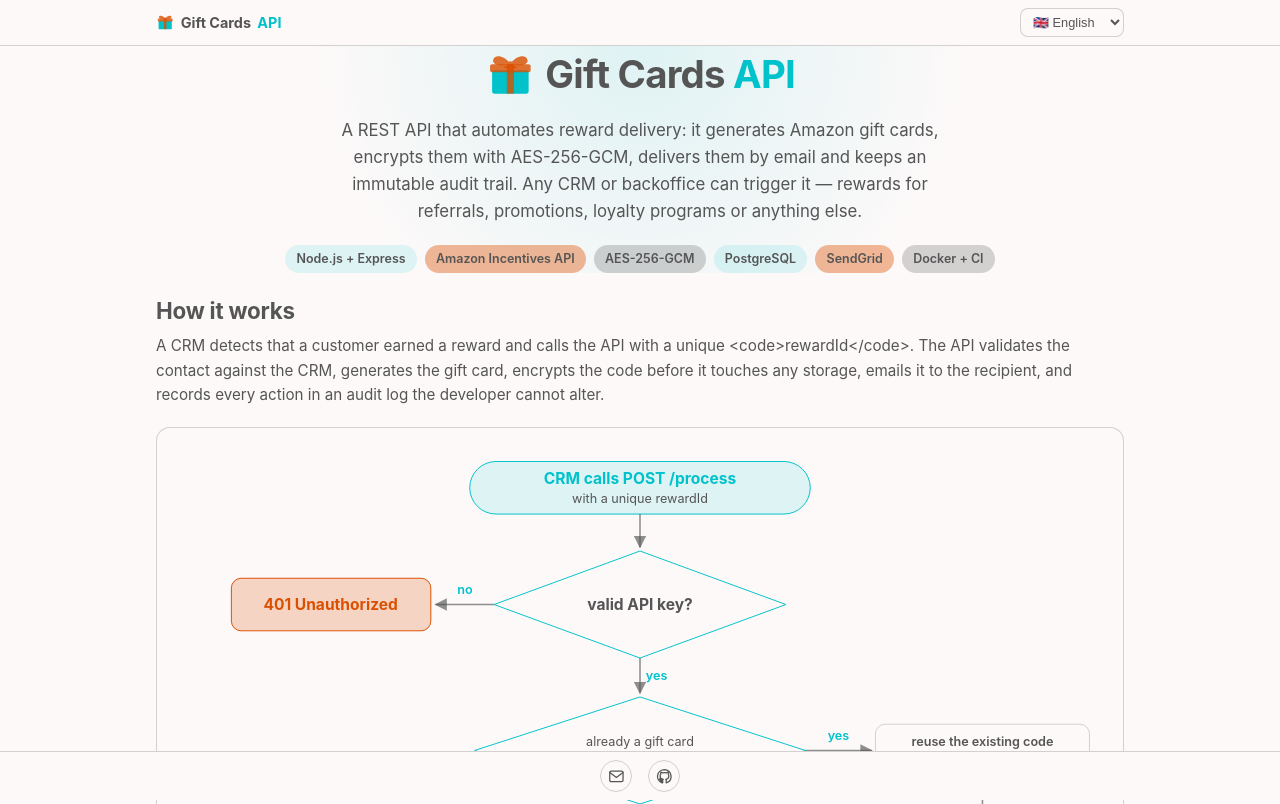
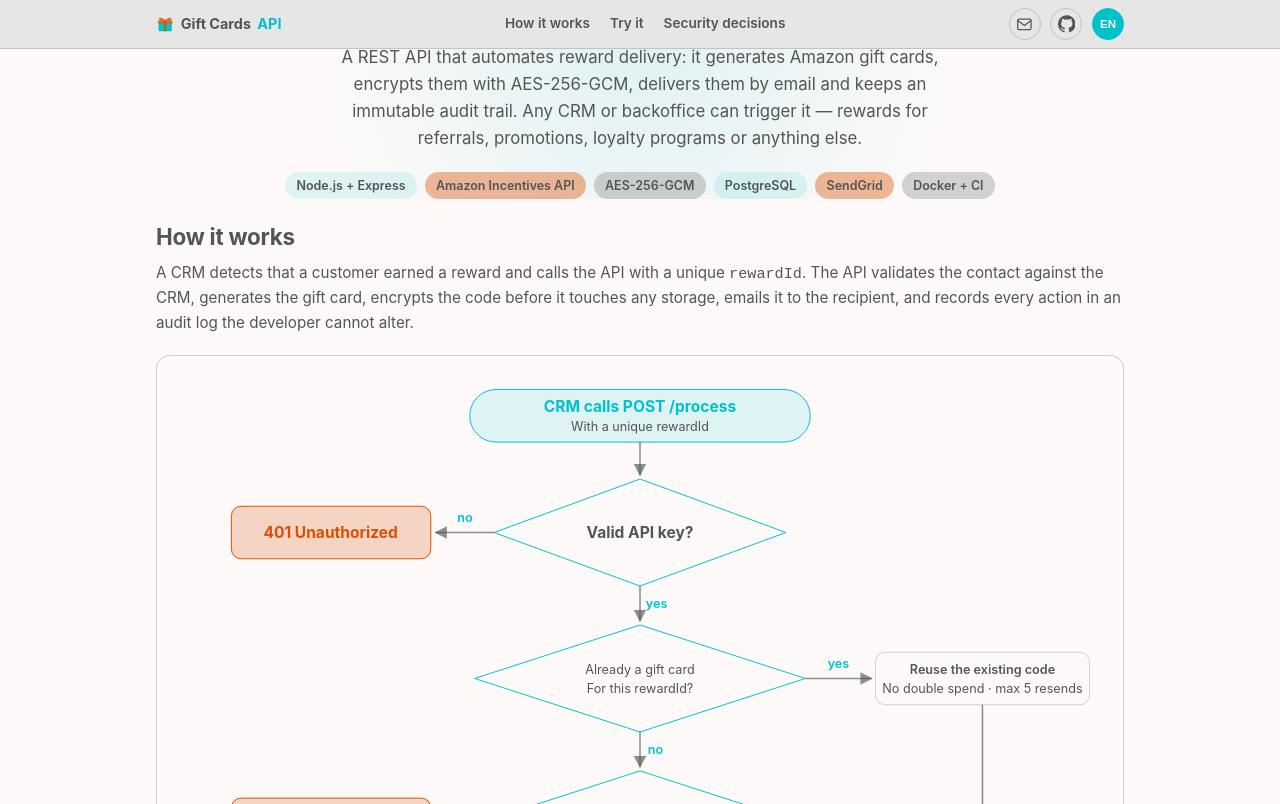
Before and after one commit to claudiavas/gift-cards-api-demo, a website: page public/index.html in a window 1280 px wide. Shown: the top 804 px of the page. Drawn offline with Linux system fonts and the light colour scheme; no server answers.

Commit message:
feat: header/footer gris, iconos circulares, menú de navegación y ajustes de UI
- Header/footer con fondo gris, iconos de email/GitHub como círculos
- Icono de GitHub corregido (path SVG estaba malformado)
- Selector de idioma como círculo único intercambiable EN/ES
- Eliminado título redundante "Gift Cards API" del header
- Añadido menú de navegación (How it works / Try it / Security decisions)
- Más aire en el hero
- Textos del diagrama de flujo en mayúscula inicial
- Fix bug: how.sub y hdr.tagline usaban data-i18n en vez de data-i18n-html

```diff
--- a/public/index.html
+++ b/public/index.html
@@ -64,11 +64,14 @@
   }
   .wrap { max-width: 1000px; margin: 0 auto; padding: 0 1rem; }
 
-  body { padding-top: 2.75rem; padding-bottom: 2.75rem; }
+  body { padding-top: 2.75rem; }
 
   .topbar, .bottombar {
     position: fixed; left: 0; right: 0; z-index: 60;
-    background: var(--bg); border-color: var(--border);
+    background: #e6e6e6; border-color: var(--border);
+  }
+  @media (prefers-color-scheme: dark) {
+    .topbar, .bottombar { background: #3c3c3c; }
   }
   .topbar { top: 0; border-bottom: 1px solid var(--border); }
   .bottombar { bottom: 0; border-top: 1px solid var(--border); }
@@ -79,10 +82,24 @@
   .topbar .brand { display: flex; align-items: center; gap: 0.4rem; font-weight: 700; font-size: 0.9rem; }
   .topbar .brand svg { width: 1.15rem; height: 1.15rem; flex: 0 0 auto; }
   .topbar .brand span { color: var(--accent); }
-  #langSelect {
-    width: auto; padding: 0.3rem 0.5rem; font-size: 0.8rem; border-radius: 8px;
-    border: 1px solid var(--border); background: var(--bg); color: var(--text); cursor: pointer;
+  .topbar-nav { display: flex; align-items: center; gap: 1.25rem; }
+  .topbar-nav a {
+    color: var(--text); text-decoration: none; font-size: 0.85rem; font-weight: 600;
+    transition: color 0.2s;
   }
+  .topbar-nav a:hover { color: var(--accent); }
+  @media (max-width: 720px) {
+    .topbar-nav { display: none; }
+  }
+  .lang-toggle { display: flex; align-items: center; gap: 0.4rem; }
+  .lang-circle {
+    display: inline-flex; align-items: center; justify-content: center;
+    width: 2rem; height: 2rem; border-radius: 50%; font-size: 0.72rem; font-weight: 700;
+    color: var(--text); border: 1px solid var(--border); background: transparent;
+    cursor: pointer; transition: border-color 0.2s, color 0.2s, background 0.2s;
+  }
+  .lang-circle:hover { border-color: var(--accent); color: var(--accent); }
+  .lang-circle.active { background: var(--accent); color: var(--bg); border-color: var(--accent); }
   .bottombar .wrap { justify-content: center; gap: 1rem; }
   .icon-link {
     display: inline-flex; align-items: center; justify-content: center;
@@ -91,14 +108,11 @@
   }
   .icon-link:hover { border-color: var(--accent); color: var(--accent); }
   .icon-link svg { width: 1.05rem; height: 1.05rem; stroke: currentColor; fill: none; stroke-width: 1.8; stroke-linecap: round; stroke-linejoin: round; }
+  .icon-link.github svg { fill: currentColor; stroke: none; width: 1.1rem; height: 1.1rem; }
 
-  header { padding: 1rem 0; text-align: center; background:
+  header { padding: 3.25rem 0 2.25rem; text-align: center; background:
     radial-gradient(circle at 50% 0%, var(--accent-soft) 0%, transparent 60%); }
-  header .title-row { display: flex; align-items: center; justify-content: center; gap: 0.6rem; }
-  header .gift-icon { width: 3.17rem; height: 3.17rem; flex: 0 0 auto; display: block; }
-  header h1 { font-size: 2.4rem; letter-spacing: -0.02em; margin: 0; }
-  header h1 span { color: var(--accent); }
-  header p.tagline { color: var(--text); margin: 0.75rem auto 0; font-size: 1.05rem; max-width: 640px; }
+  header p.tagline { color: var(--text); margin: 0 auto; font-size: 1.05rem; max-width: 640px; }
   .badges { display: flex; flex-wrap: wrap; gap: 0.5rem; justify-content: center; margin-top: 1.25rem; }
   .badge {
     font-size: 0.78rem; font-weight: 600; padding: 0.25rem 0.7rem; border-radius: 99px;
@@ -214,7 +228,10 @@
   .sec-icon { width: 1.1rem; height: 1.1rem; flex: 0 0 auto; stroke: #555555; fill: none; stroke-width: 2; stroke-linecap: round; stroke-linejoin: round; }
   .sec-item p { font-size: 0.82rem; color: var(--text); }
 
-  footer { border-top: 1px solid var(--border); margin-top: 1.5rem; padding: 1rem 0; text-align: center; color: var(--text); font-size: 0.85rem; }
+  footer { background: #e6e6e6; border-top: 1px solid var(--border); margin-top: 1.5rem; padding: 1rem 0; text-align: center; color: var(--text); font-size: 0.85rem; }
+  @media (prefers-color-scheme: dark) {
+    footer { background: #3c3c3c; }
+  }
   footer a { color: var(--accent); text-decoration: none; }
 </style>
 </head>
@@ -237,41 +254,25 @@
       </svg>
       Gift Cards <span>API</span>
     </div>
-    <select id="langSelect" onchange="setLang(this.value)" aria-label="Language">
-      <option value="en">🇬🇧 English</option>
-      <option value="es">🇪🇸 Español</option>
-    </select>
-  </div>
-</div>
-
-<div class="bottombar">
-  <div class="wrap">
-    <a class="icon-link" href="mailto:claudia.vasquez.as@gmail.com" aria-label="Email" title="Email">
-      <svg viewBox="0 0 24 24"><rect x="2.5" y="4.5" width="19" height="15" rx="2"/><path d="M2.5 6.5L12 13.5l9.5-7"/></svg>
-    </a>
-    <a class="icon-link" href="https://github.com/claudiavas/gift-cards-api-demo" target="_blank" rel="noopener" aria-label="GitHub" title="GitHub">
-      <svg viewBox="0 0 24 24"><path d="M12 2.2a9.8 9.8 0 0 0-3.1 19.1c.5.1.7-.2.7-.5v-1.8c-2.7.6-3.3-1.3-3.3-1.3-.4-1.1-1-1.4-1-1.4-.9-.6.1-.6.1-.6 1 .1 1.5 1 1.5 1 .9 1.5 2.3 1.1 2.9.8.1-.6.3-1.1.6-1.3-2.2-.2-4.5-1.1-4.5-4.9 0-1.1.4-1.9 1-2.6-.1-.3-.4-1.3.1-2.7 0 0 .8-.3 2.7 1a9.4 9.4 0 0 1 4.9 0c1.9-1.3 2.7-1 2.7-1 .5 1.4.2 2.4.1 2.7.6.7 1 1.6 1 2.6 0 3.8-2.3 4.6-4.5 4.9.4.3.7.9.7 1.8v2.6c0 .3.2.6.7.5A9.8 9.8 0 0 0 12 2.2z"/></svg>
-    </a>
+    <nav class="topbar-nav">
+      <a href="#how" data-i18n="nav.how">How it works</a>
+      <a href="#try" data-i18n="nav.try">Try it</a>
+      <a href="#security" data-i18n="nav.security">Security decisions</a>
+    </nav>
+    <div style="display: flex; align-items: center; gap: 0.6rem;">
+      <a class="icon-link" href="mailto:claudia.vasquez.as@gmail.com" aria-label="Email" title="Email">
+        <svg viewBox="0 0 24 24"><rect x="2.5" y="4.5" width="19" height="15" rx="2"/><path d="M2.5 6.5L12 13.5l9.5-7"/></svg>
+      </a>
+      <a class="icon-link github" href="https://github.com/claudiavas/gift-cards-api-demo" target="_blank" rel="noopener" aria-label="GitHub" title="GitHub">
+        <svg viewBox="0 0 24 24"><path d="M12 .297c-6.63 0-12 5.373-12 12 0 5.303 3.438 9.8 8.205 11.385.6.113.82-.258.82-.577 0-.285-.01-1.04-.015-2.04-3.338.724-4.042-1.61-4.042-1.61-.546-1.387-1.333-1.756-1.333-1.756-1.09-.744.083-.729.083-.729 1.205.084 1.84 1.236 1.84 1.236 1.07 1.835 2.808 1.305 3.494.998.108-.776.417-1.305.76-1.605-2.665-.3-5.466-1.335-5.466-5.93 0-1.31.465-2.38 1.235-3.22-.135-.303-.54-1.523.105-3.176 0 0 1.005-.322 3.3 1.23.955-.266 1.98-.398 3-.403 1.02.005 2.045.137 3.005.403 2.28-1.552 3.285-1.23 3.285-1.23.645 1.653.24 2.873.12 3.176.765.84 1.23 1.91 1.23 3.22 0 4.61-2.805 5.625-5.475 5.92.42.36.81 1.096.81 2.22 0 1.606-.015 2.896-.015 3.286 0 .315.21.69.825.57C20.565 22.092 24 17.592 24 12.297c0-6.627-5.373-12-12-12"/></svg>
+      </a>
+      <button type="button" class="lang-circle active" id="langCircle" onclick="toggleLang()" aria-label="Toggle language">EN</button>
+    </div>
   </div>
 </div>
 
 <header class="wrap">
-  <div class="title-row">
-  <svg class="gift-icon" viewBox="0 0 100 100" role="img" aria-label="Gift box icon">
-    <rect x="14" y="42" width="72" height="46" rx="4" fill="#00c2cb"/>
-    <rect x="10" y="30" width="80" height="16" rx="4" fill="#db5000" opacity="0.8"/>
-    <rect x="43" y="30" width="14" height="58" fill="#db5000" opacity="0.8"/>
-    <g opacity="0.8">
-      <path d="M50,29 C 38,12 18,10 16,22 C 14,32 34,36 50,29 Z" fill="#db5000"/>
-      <path d="M50,29 C 62,12 82,10 84,22 C 86,32 66,36 50,29 Z" fill="#db5000"/>
-      <path d="M46,31 L36,37 L48,39 Z" fill="#db5000"/>
-      <path d="M54,31 L64,37 L52,39 Z" fill="#db5000"/>
-      <circle cx="50" cy="29" r="5" fill="#db5000"/>
-    </g>
-  </svg>
-  <h1>Gift Cards <span>API</span></h1>
-  </div>
-  <p class="tagline" data-i18n="hdr.tagline">
+  <p class="tagline" data-i18n-html="hdr.tagline">
     A REST API that automates reward delivery: it generates Amazon gift cards, encrypts them with
     AES-256-GCM, delivers them by email and keeps an immutable audit trail. Any CRM or backoffice
     can trigger it — rewards for referrals, promotions, loyalty programs or anything else.
@@ -288,9 +289,9 @@
 
 <main class="wrap">
 
-  <section>
+  <section id="how">
     <h2 data-i18n="how.title">How it works</h2>
-    <p class="sub" data-i18n="how.sub">
+    <p class="sub" data-i18n-html="how.sub">
       A CRM detects that a customer earned a reward and calls the API with a unique
       <code>rewardId</code>. The API validates the contact against the CRM, generates the gift card,
       encrypts the code before it touches any storage, emails it to the recipient, and records
@@ -392,7 +393,7 @@
     </div>
   </section>
 
-  <section>
+  <section id="try">
     <h2 data-i18n="try.title">Try it — walk the pipeline</h2>
     <p class="sub" data-i18n="try.sub">
       Press each step in order: each one opens a popup with the exact HTTP call and the server's live response.
@@ -474,7 +475,7 @@
     </div>
   </section>
 
-  <section>
+  <section id="security">
     <h2 data-i18n="sec.title">Security decisions</h2>
     <p class="sub" data-i18n="sec.sub">The design starts from one premise: a gift card code is bearer money, so neither the database, nor the logs, nor the developer should ever see one.</p>
     <div class="sec-grid">
@@ -520,20 +521,21 @@
   const TRANSLATIONS = {
     en: {
       'hdr.tagline': 'A REST API that automates reward delivery: it generates Amazon gift cards, encrypts them with AES-256-GCM, delivers them by email and keeps an immutable audit trail. Any CRM or backoffice can trigger it — rewards for referrals, promotions, loyalty programs or anything else.',
+      'nav.how': 'How it works', 'nav.try': 'Try it', 'nav.security': 'Security decisions',
       'how.title': 'How it works',
       'how.sub': 'A CRM detects that a customer earned a reward and calls the API with a unique <code>rewardId</code>. The API validates the contact against the CRM, generates the gift card, encrypts the code before it touches any storage, emails it to the recipient, and records every action in an audit log the developer cannot alter.',
-      'dg.1': 'CRM calls POST /process', 'dg.2': 'with a unique rewardId',
-      'dg.3': 'valid API key?', 'dg.4': '401 Unauthorized',
-      'dg.5': 'already a gift card', 'dg.6': 'for this rewardId?',
-      'dg.7': 'reuse the existing code', 'dg.8': 'no double spend · max 5 resends',
-      'dg.9': 'is the contact a customer?', 'dg.10': '(lookup in the CRM)',
-      'dg.11': '400 · not eligible', 'dg.12': 'enough funds', 'dg.13': 'in the Amazon account?',
-      'dg.14': '402 · alert the CRM', 'dg.15': 'reload the account',
+      'dg.1': 'CRM calls POST /process', 'dg.2': 'With a unique rewardId',
+      'dg.3': 'Valid API key?', 'dg.4': '401 Unauthorized',
+      'dg.5': 'Already a gift card', 'dg.6': 'For this rewardId?',
+      'dg.7': 'Reuse the existing code', 'dg.8': 'No double spend · max 5 resends',
+      'dg.9': 'Is the contact a customer?', 'dg.10': '(Lookup in the CRM)',
+      'dg.11': '400 · Not eligible', 'dg.12': 'Enough funds', 'dg.13': 'In the Amazon account?',
+      'dg.14': '402 · Alert the CRM', 'dg.15': 'Reload the account',
       'dg.16': 'Amazon generates the claim code', 'dg.17': 'AWS SigV4 · retries with backoff',
       'dg.18': 'Encrypted in memory · AES-256-GCM',
-      'dg.19': 'PostgreSQL stores the ciphertext', 'dg.20': '+ append-only audit entry',
-      'dg.21': 'SendGrid emails the code', 'dg.22': 'decrypted only inside this step',
-      'dg.23': 'status update back to the CRM', 'dg.24': 'metadata only — never the code',
+      'dg.19': 'PostgreSQL stores the ciphertext', 'dg.20': '+ Append-only audit entry',
+      'dg.21': 'SendGrid emails the code', 'dg.22': 'Decrypted only inside this step',
+      'dg.23': 'Status update back to the CRM', 'dg.24': 'Metadata only — never the code',
       'dg.25': 'The customer receives the gift card',
       'dg.no': 'no', 'dg.yes': 'yes',
       'try.title': 'Try it — walk the pipeline',
@@ -581,20 +583,21 @@
     },
     es: {
       'hdr.tagline': 'Una API REST que automatiza la entrega de recompensas: genera tarjetas regalo de Amazon, las cifra con AES-256-GCM, las envía por email y mantiene un registro de auditoría inmutable. Cualquier CRM o backoffice puede activarla — recompensas por referidos, promociones, programas de fidelización o cualquier otro caso.',
+      'nav.how': 'Cómo funciona', 'nav.try': 'Pruébalo', 'nav.security': 'Decisiones de seguridad',
       'how.title': 'Cómo funciona',
       'how.sub': 'Un CRM detecta que un cliente ganó una recompensa y llama a la API con un <code>rewardId</code> único. La API valida el contacto contra el CRM, genera la tarjeta regalo, cifra el código antes de que toque cualquier almacenamiento, la envía por email al destinatario, y registra cada acción en un log de auditoría que el desarrollador no puede alterar.',
-      'dg.1': 'El CRM llama a POST /process', 'dg.2': 'con un rewardId único',
+      'dg.1': 'El CRM llama a POST /process', 'dg.2': 'Con un rewardId único',
       'dg.3': '¿API key válida?', 'dg.4': '401 No autorizado',
-      'dg.5': '¿ya existe una tarjeta', 'dg.6': 'para este rewardId?',
-      'dg.7': 'reutiliza el código existente', 'dg.8': 'sin doble gasto · máx 5 reenvíos',
-      'dg.9': '¿el contacto es cliente?', 'dg.10': '(consulta en el CRM)',
-      'dg.11': '400 · no elegible', 'dg.12': '¿hay fondos suficientes', 'dg.13': 'en la cuenta de Amazon?',
-      'dg.14': '402 · alerta al CRM', 'dg.15': 'recargar la cuenta',
+      'dg.5': '¿Ya existe una tarjeta', 'dg.6': 'Para este rewardId?',
+      'dg.7': 'Reutiliza el código existente', 'dg.8': 'Sin doble gasto · máx 5 reenvíos',
+      'dg.9': '¿El contacto es cliente?', 'dg.10': '(Consulta en el CRM)',
+      'dg.11': '400 · No elegible', 'dg.12': '¿Hay fondos suficientes', 'dg.13': 'En la cuenta de Amazon?',
+      'dg.14': '402 · Alerta al CRM', 'dg.15': 'Recargar la cuenta',
       'dg.16': 'Amazon genera el código de canje', 'dg.17': 'AWS SigV4 · reintentos con backoff',
       'dg.18': 'Cifrado en memoria · AES-256-GCM',
-      'dg.19': 'PostgreSQL guarda el texto cifrado', 'dg.20': '+ entrada de auditoría solo-adición',
-      'dg.21': 'SendGrid envía el código', 'dg.22': 'descifrado solo dentro de este paso',
-      'dg.23': 'actualización de estado al CRM', 'dg.24': 'solo metadatos — nunca el código',
+      'dg.19': 'PostgreSQL guarda el texto cifrado', 'dg.20': '+ Entrada de auditoría solo-adición',
+      'dg.21': 'SendGrid envía el código', 'dg.22': 'Descifrado solo dentro de este paso',
+      'dg.23': 'Actualización de estado al CRM', 'dg.24': 'Solo metadatos — nunca el código',
       'dg.25': 'El cliente recibe la tarjeta regalo',
       'dg.no': 'no', 'dg.yes': 'sí',
       'try.title': 'Pruébalo — recorre el pipeline',
@@ -651,7 +654,7 @@
   function setLang(lang) {
     currentLang = TRANSLATIONS[lang] ? lang : 'en';
     localStorage.setItem('lang', currentLang);
-    document.getElementById('langSelect').value = currentLang;
+    document.getElementById('langCircle').textContent = currentLang.toUpperCase();
     document.querySelectorAll('[data-i18n]').forEach(el => {
       el.textContent = t(el.getAttribute('data-i18n'));
     });
@@ -663,6 +666,10 @@
     } else {
       document.getElementById('demoBanner').textContent = t('try.notDemoBanner');
     }
+  }
+
+  function toggleLang() {
+    setLang(currentLang === 'en' ? 'es' : 'en');
   }
 
   let API_KEY = null;
```
